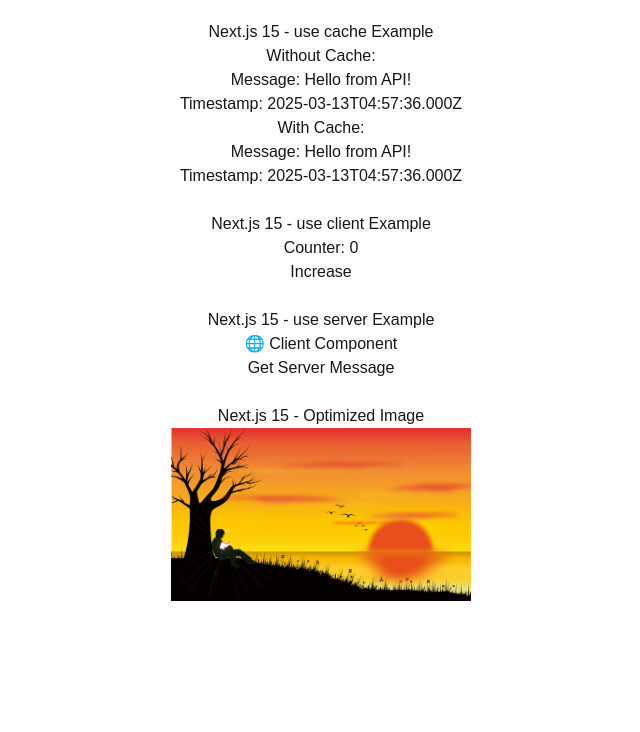
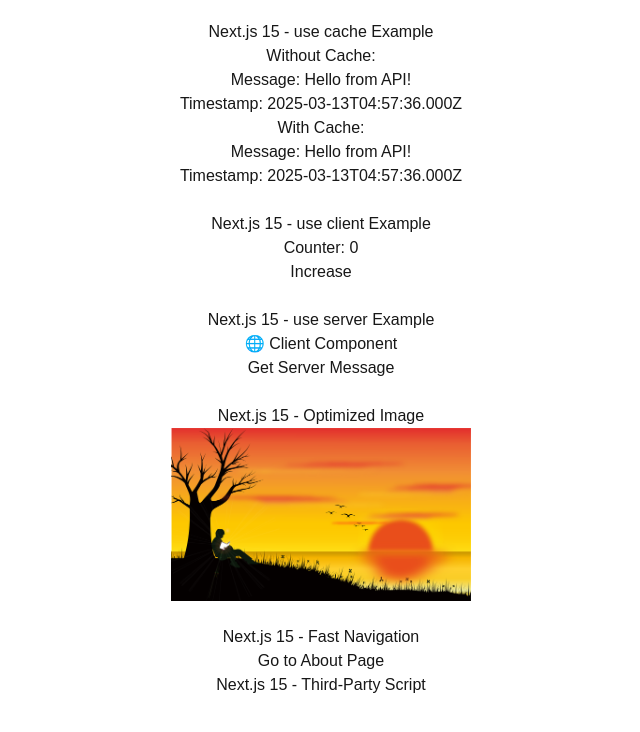
Before and after one commit to Kamakshi-Aruna/NextJs, a Next.js app: page / in a window 1280 px wide. Shown: the top 732 px of the page, without its empty margins (319-959 px from the left). Built offline with nearby package versions, Linux system fonts and the light colour scheme.

Commit message:
Added the Link & Script component.

```diff
--- /dev/null
+++ b/src/app/about/page.js
@@ -0,0 +1,3 @@
+export default function About() {
+    return <h1>About Page</h1>;
+}
--- a/src/app/page.js
+++ b/src/app/page.js
@@ -3,6 +3,8 @@
 import Counter from "@/app/components/Counter";
 import ClientComponent from "@/app/components/ClientComponent";
 import Image from "next/image";
+import Link from "next/link";
+import Script from "next/script";
 
 export default function Home() {
     return (
@@ -29,6 +31,17 @@
                     marginLeft: 'auto',
                     marginRight: 'auto',
                 }}
+            /><br/>
+
+            <h1>Next.js 15 - Fast Navigation</h1>
+            <Link href="/about">
+                <button>Go to About Page</button>
+            </Link><br/>
+
+            <h1>Next.js 15 - Third-Party Script</h1>
+            <Script
+                src="https://www.googletagmanager.com/gtag/js?id=GA_TRACKING_ID"
+                strategy="afterInteractive" // Loads script after page loads
             />
         </div>
     );
```
